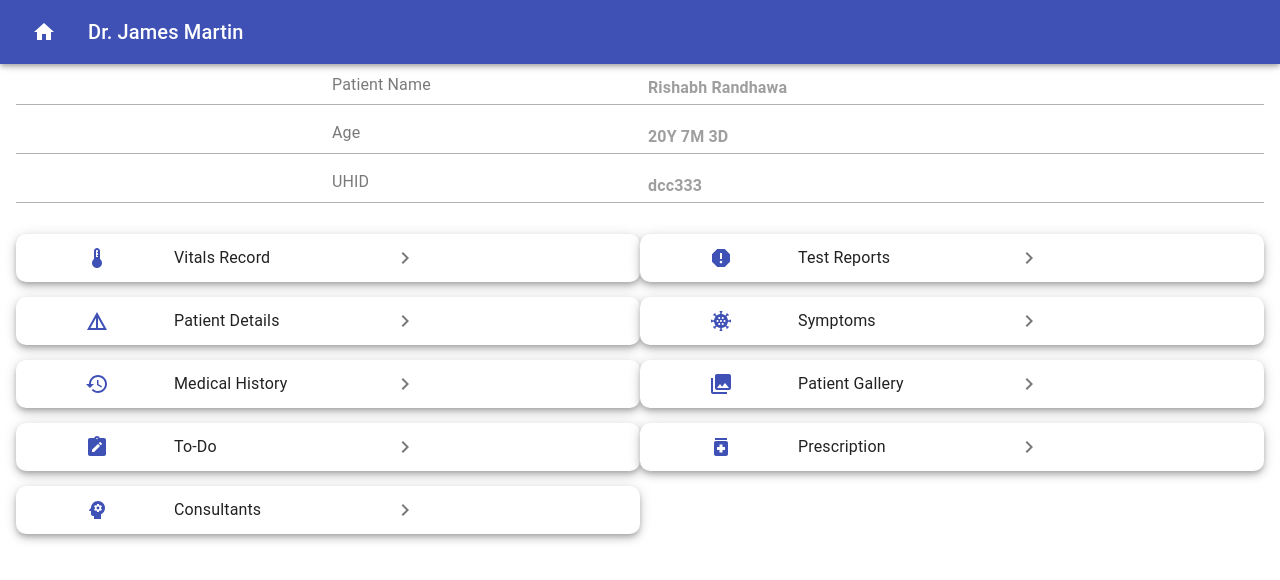
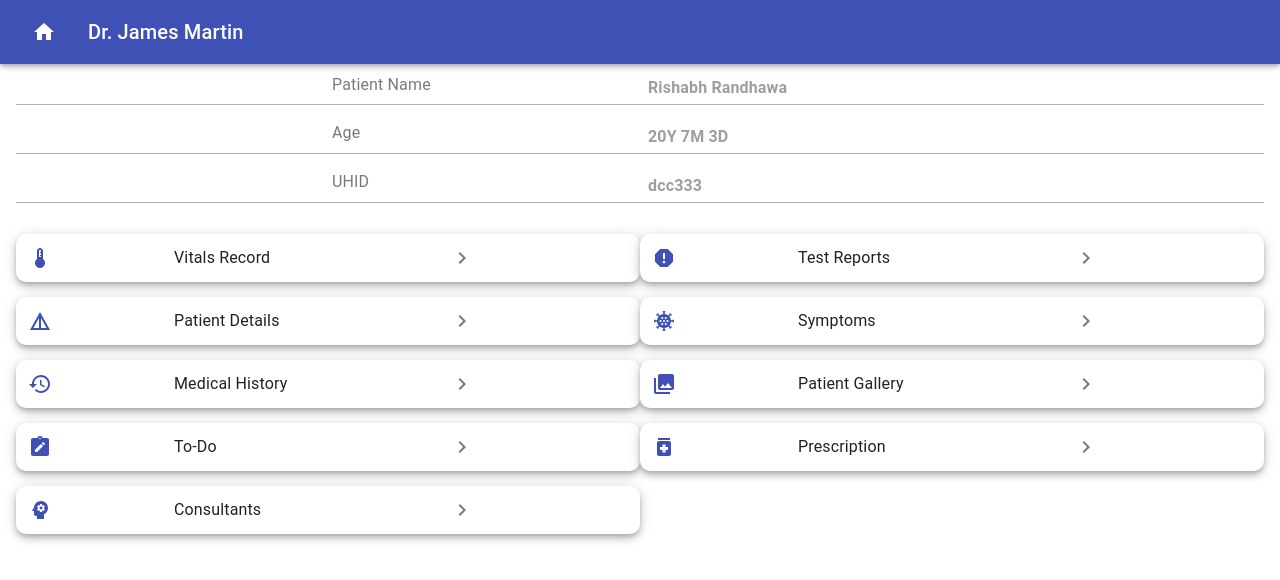
Before and after one commit to networkwithoutborders/Patient-Monitoring-System, a React (Create React App) app in the folder client/: page /doctor/patient-details in a window 1280 px wide. Shown: the top 580 px of the page. Built offline with nearby package versions, Linux system fonts and the light colour scheme.

Commit message:
💄 PDC ui-global

```diff
--- a/client/src/components/PatientDetailCard/PatientDetailCard.jsx
+++ b/client/src/components/PatientDetailCard/PatientDetailCard.jsx
@@ -5,23 +5,23 @@ import {
   Grid,
   IconButton,
   Typography,
-} from "@mui/material";
-import React from "react";
-import KeyboardArrowRightIcon from "@mui/icons-material/KeyboardArrowRight";
-import { useNavigate } from "react-router-dom";
-
+} from '@mui/material';
+import React from 'react';
+import KeyboardArrowRightIcon from '@mui/icons-material/KeyboardArrowRight';
+import { useNavigate } from 'react-router-dom';
+import Styles from './PatientDetailCard.module.css';
 const PatientDetailCard = ({ name, icon, link }) => {
   const navigate = useNavigate();
 
   return (
     <Card
       elevation={5}
-      sx={{ width: "100%", borderRadius: "10px", marginTop: "15px" }}
+      sx={{ width: '100%', borderRadius: '10px', marginTop: '15px' }}
     >
       <CardActionArea
         onClick={() => navigate(`/doctor/patient-details/${link}`)}
       >
-        <CardContent sx={{ display: "flex", padding: "4px 4px" }}>
+        <CardContent sx={{ display: 'flex', padding: '4px 4px' }}>
           <Grid
             container
             direction="row"
@@ -32,12 +32,13 @@ const PatientDetailCard = ({ name, icon, link }) => {
               item
               xs={3}
               md={3}
-              sx={{
-                display: "flex",
-                justifyContent: "flex-start",
-                alignItems: "center",
-                flexDirection: "column",
-              }}
+              className={Styles.grid1}
+              // sx={{
+              //   display: "flex",
+              //   justifyContent: "flex-start",
+              //   alignItems: "center",
+              //   flexDirection: "column",
+              // }}
             >
               <IconButton color="inherit">{icon}</IconButton>
             </Grid>
@@ -45,11 +46,12 @@ const PatientDetailCard = ({ name, icon, link }) => {
               item
               xs={7}
               md={3}
-              sx={{
-                display: "flex",
-                justifyContent: "flex-start",
-                flexDirection: "column",
-              }}
+              className={Styles.grid2}
+              // sx={{
+              //   display: 'flex',
+              //   justifyContent: 'flex-start',
+              //   flexDirection: 'column',
+              // }}
             >
               <Typography
                 variant="body1"
@@ -63,14 +65,15 @@ const PatientDetailCard = ({ name, icon, link }) => {
               item
               xs={2}
               md={3}
-              sx={{
-                display: "flex",
-                justifyContent: "flex-end",
-                flexDirection: "column",
-              }}
+              className={Styles.grid3}
+              // sx={{
+              //   display: 'flex',
+              //   justifyContent: 'flex-end',
+              //   flexDirection: 'column',
+              // }}
             >
               <IconButton color="inherit">
-                <KeyboardArrowRightIcon sx={{ opacity: "60%" }} />
+                <KeyboardArrowRightIcon sx={{ opacity: '60%' }} />
               </IconButton>
             </Grid>
           </Grid>
--- /dev/null
+++ b/client/src/components/PatientDetailCard/PatientDetailCard.module.css
@@ -0,0 +1,16 @@
+.grid1 {
+  display: flex;
+  flex-direction: column;
+  justify-content: flex-start;
+  align-items: center;
+}
+.grid2 {
+  display: flex;
+  flex-direction: column;
+  justify-content: flex-start;
+}
+.grid3 {
+  display: flex;
+  flex-direction: column;
+  justify-content: flex-end;
+}
```
